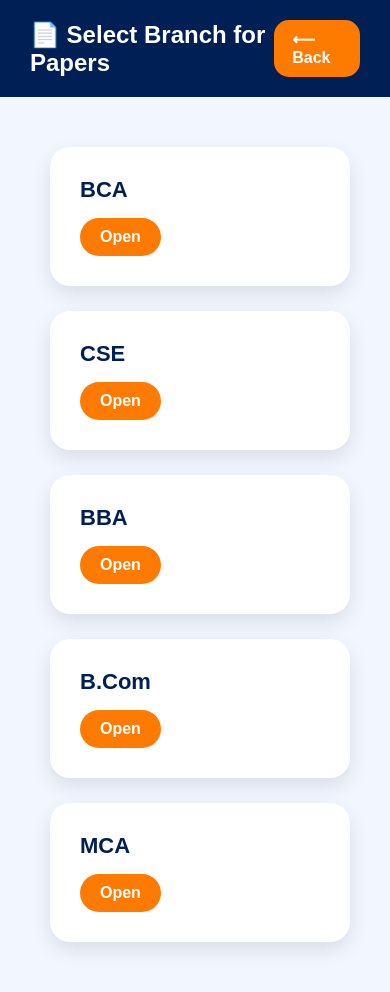
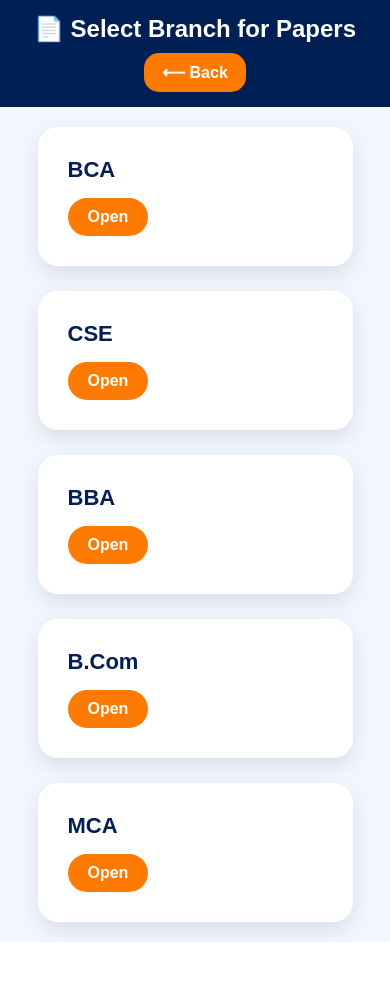
Before and after one commit to VBManojakumar/studysphere, a Flask app: page /papers in a window 390 px wide. After the commit the page ends 942 px from the top, so only its background shows below. Run offline with Flask 3, Linux system fonts and the light colour scheme; some libraries are stand-ins or nearby versions.

Commit message:
Fix resource page mobile responsiveness

```diff
--- a/static/css/resource.css
+++ b/static/css/resource.css
@@ -195,3 +195,57 @@ body {
     transform: translateY(0);
   }
 }
+
+/* MOBILE RESPONSIVE */
+@media screen and (max-width: 768px) {
+
+  body{
+    overflow-x: hidden;
+  }
+
+  .top-header{
+    display: flex;
+    flex-direction: column;
+    align-items: center;
+    text-align: center;
+    gap: 10px;
+    padding: 15px;
+  }
+
+  .header-actions{
+    display: flex;
+    gap: 10px;
+    flex-wrap: wrap;
+    justify-content: center;
+  }
+
+  .search-box{
+    width: 100%;
+    display: flex;
+    justify-content: center;
+  }
+
+  .search-box input{
+    width: 70%;
+  }
+
+  .resource-container{
+    display: flex;
+    flex-direction: column;
+    align-items: center;
+    padding: 20px;
+  }
+
+  .resource-card{
+    width: 90%;
+    max-width: 350px;
+  }
+
+  h2{
+    font-size: 24px;
+  }
+
+  h3{
+    font-size: 20px;
+  }
+}
```
